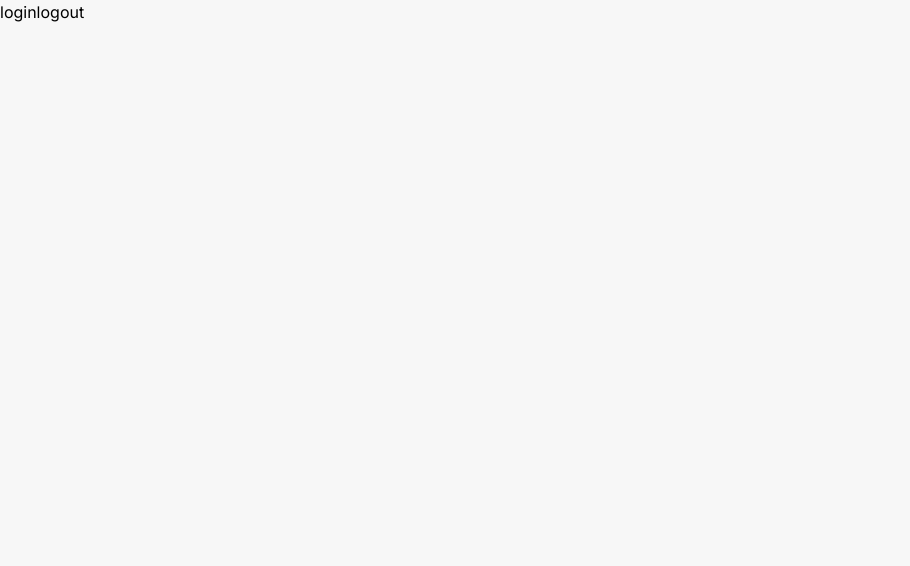
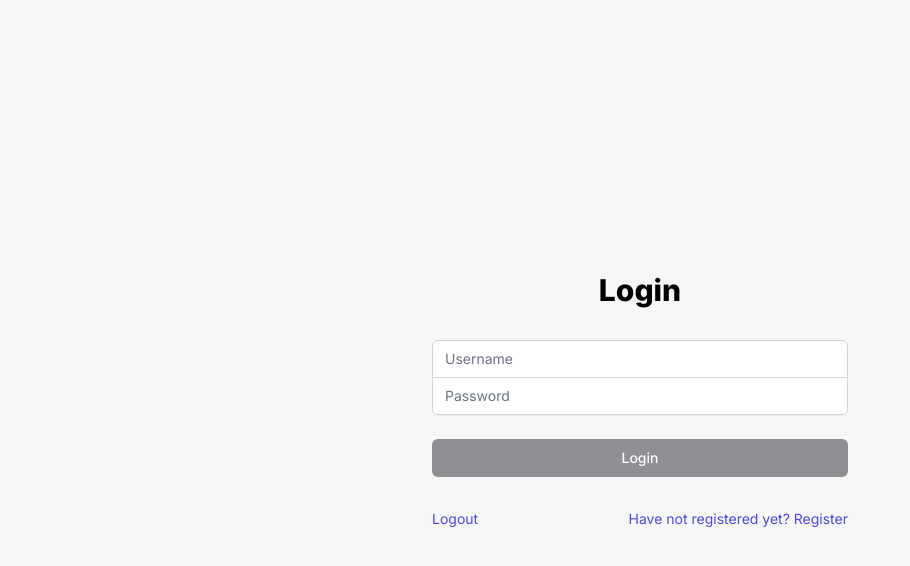
Before and after one commit to QbicSquid/y3s2-csse-constructo-web, a Next.js app: page /login in a window 1280 px wide. Shown: the top 566 px of the page, without its empty margins (0-910 px from the left). Built offline with nearby package versions, Linux system fonts and the light colour scheme.

Commit message:
login page design

```diff
--- a/src/app/login/page.js
+++ b/src/app/login/page.js
@@ -16,9 +16,67 @@
   };
 
   return (
-    <div>
-      <button onClick={handleLogin}>login</button>
-      <button onClick={handleLogout}>logout</button>
+    <div className="min-h-screen flex items-center justify-center">
+      <div className="max-w-md w-full space-y-8 p-4">
+        <div>
+          <h2 className="text-3xl font-extrabold text-center">Login</h2>
+        </div>
+        <form className="mt-8 space-y-6">
+          <div className="rounded-md shadow-sm -space-y-px">
+            <div>
+              <label htmlFor="username" className="sr-only">
+                Username
+              </label>
+              <input
+                id="username"
+                name="username"
+                type="text"
+                required
+                className="appearance-none rounded-none relative block w-full px-3 py-2 border border-gray-300 placeholder-gray-500 text-gray-900 rounded-t-md focus:outline-none focus:ring-indigo-500 focus:border-indigo-500 focus:z-10 sm:text-sm"
+                placeholder="Username"
+              />
+            </div>
+            <div>
+              <label htmlFor="password" className="sr-only">
+                Password
+              </label>
+              <input
+                id="password"
+                name="password"
+                type="password"
+                required
+                className="appearance-none rounded-none relative block w-full px-3 py-2 border border-gray-300 placeholder-gray-500 text-gray-900 rounded-b-md focus:outline-none focus:ring-indigo-500 focus:border-indigo-500 focus:z-10 sm:text-sm"
+                placeholder="Password"
+              />
+            </div>
+          </div>
+
+          <div>
+            <button
+              type="button"
+              onClick={handleLogin}
+              className="group relative w-full flex justify-center py-2 px-4 border border-transparent text-sm font-medium rounded-md text-white bg-custom_grey-1 hover:bg-custom_blue-1 focus:outline-none focus:ring-2 focus:ring-offset-2 focus:ring-indigo-500"
+            >
+              Login
+            </button>
+          </div>
+        </form>
+
+        <div className="flex justify-between items-center">
+          <button
+            onClick={handleLogout}
+            className="text-sm text-indigo-600 hover:text-indigo-800 cursor-pointer"
+          >
+            Logout
+          </button>
+          <a
+            href="/register"
+            className="text-sm text-indigo-600 hover:text-indigo-800 cursor-pointer"
+          >
+            Have not registered yet? Register
+          </a>
+        </div>
+      </div>
     </div>
   );
 }
```
Also changed, not shown: 1 other file (tests, documents, lock files or other folders).
